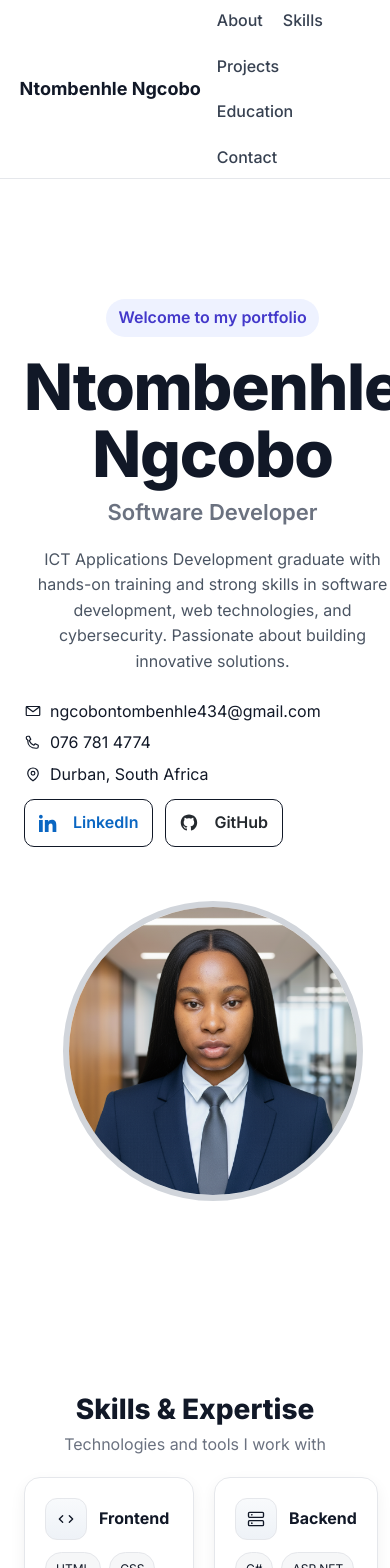
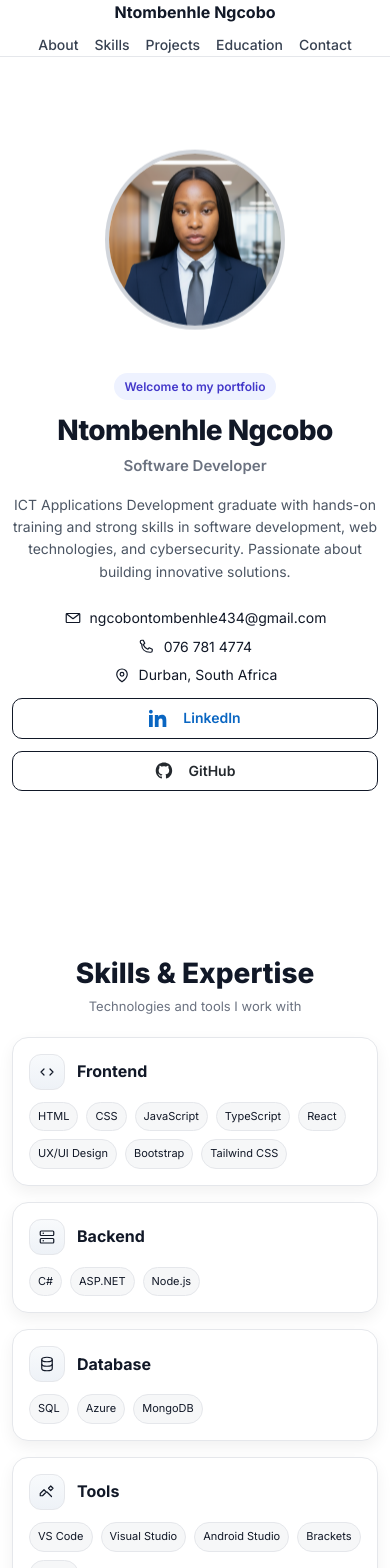
Before and after one commit to Ntombenhle2004/NP-Ngcobo-s-Portfolio, a React (Vite) app: page / in a window 390 px wide. Shown: the top 1568 px of the page. Built offline with nearby package versions, Linux system fonts and the light colour scheme.

Commit message:
did media querize

```diff
--- a/src/App.css
+++ b/src/App.css
@@ -122,6 +122,7 @@ a {
   grid-template-columns: repeat(12, 1fr);
   gap: 16px;
 }
+
 
 .card {
   background: #ffffff;
@@ -344,3 +345,153 @@ section .section-sub { color: #6b7280; }
   opacity: 1;
   transform: translateY(0);
 }
+
+
+
+
+
+
+
+
+
+
+
+
+
+
+
+
+
+
+
+
+
+/* Responsive */
+
+/* Large tablets and small desktops (1024px and below) */
+@media (max-width: 1024px) {
+  .container { max-width: 100%; padding: 0 20px; }
+  .hero-name { font-size: 56px; }
+  .hero-role { font-size: 20px; }
+  .hero-photo-circle { width: 320px; height: 320px; }
+}
+
+/* Tablets (900px and below) */
+@media (max-width: 900px) {
+  .hero-card {
+    grid-template-columns: 1fr;
+    text-align: center;
+    gap: 32px;
+  }
+  .hero-right { margin: 0 auto; }
+  .hero-left { order: -1; }
+  .cta-row { justify-content: center; }
+  .contact-line { align-items: center; }
+  .contact-grid { grid-template-columns: 1fr; }
+  .hero-photo-circle { width: 280px; height: 280px; }
+  .hero-name { font-size: 48px; }
+  .hero-role { font-size: 18px; }
+  .skills-grid-4 { grid-template-columns: 1fr 1fr; }
+  .soft-list { grid-template-columns: 1fr 1fr; }
+  .education-grid-2 { grid-template-columns: 1fr; }
+  .certs-grid { grid-template-columns: 1fr 1fr; }
+  .cards-grid { gap: 12px; }
+  .grid-span-4, .grid-span-6, .grid-span-12 { grid-column: span 12; }
+}
+
+/* Mobile landscape and small tablets (768px and below) */
+@media (max-width: 768px) {
+  .container { padding: 0 16px; }
+  .site-nav .container { padding: 0 16px; }
+  .nav-inner { min-height: auto; padding: 12px 0; }
+  .site-nav ul { gap: 16px; font-size: 14px; }
+  .brand { font-size: 16px; }
+
+  .hero-name { font-size: 40px; }
+  .hero-role { font-size: 16px; }
+  .hero-desc { font-size: 15px; }
+  .hero-photo-circle { width: 240px; height: 240px; }
+
+  section { padding: 40px 0; }
+  .cards-container { padding: 40px 0; }
+  .contact-form-container { padding: 40px 0; }
+
+  .section-title { font-size: 24px; }
+  .section-sub { font-size: 14px; }
+
+  .skills-grid-4 { grid-template-columns: 1fr; gap: 16px; }
+  .soft-list { grid-template-columns: 1fr; }
+  .certs-grid { grid-template-columns: 1fr; }
+
+  .btn { padding: 8px 12px; font-size: 14px; }
+  .cta-row { flex-direction: column; width: 100%; }
+  .cta-row .btn { width: 100%; justify-content: center; }
+}
+
+/* Mobile portrait (576px and below) */
+@media (max-width: 576px) {
+  .container { padding: 0 12px; }
+
+  .hero-name { font-size: 32px; }
+  .hero-role { font-size: 15px; }
+  .hero-desc { font-size: 14px; }
+  .hero-photo-circle { width: 200px; height: 200px; border-width: 4px; }
+  .small-tag { font-size: 12px; padding: 4px 10px; }
+
+  .section-title { font-size: 22px; }
+  .section-sub { font-size: 13px; }
+
+  .skill-card, .edu-card, .card { padding: 16px; }
+  .skill-icon, .edu-icon { width: 36px; height: 36px; }
+  .skill-icon svg, .edu-icon svg { width: 18px; height: 18px; }
+  .skill-title, .edu-title, .panel-title { font-size: 16px; }
+
+  .tag, .pill, .cert-chip { font-size: 11px; padding: 5px 8px; }
+
+  .project-thumb { height: 140px; }
+
+  .footer-inner {
+    flex-direction: column;
+    gap: 12px;
+    text-align: center;
+  }
+  .links { display: flex; flex-wrap: wrap; justify-content: center; }
+  .links a { margin: 0 8px; }
+
+  .dark-cta {
+    flex-direction: column;
+    gap: 16px;
+    padding: 20px;
+    text-align: center;
+  }
+  .dark-cta .cta-btn { width: 100%; }
+
+  .contact-line a, .contact-grid .contact-link { font-size: 14px; }
+  .contact-grid .btn { justify-content: center; }
+
+  /* Projects cards: 2 per row */
+  .cards-grid {
+    grid-template-columns: repeat(2, 1fr);
+    gap: 12px;
+  }
+  .card {
+    max-width: 160px;
+  }
+}
+
+/* Extra small devices (400px and below) */
+@media (max-width: 400px) {
+  .hero-name { font-size: 28px; }
+  .hero-photo-circle { width: 180px; height: 180px; }
+  .section-title { font-size: 20px; }
+  .nav-inner { flex-direction: column; gap: 8px; }
+  .site-nav ul { justify-content: flex-start; } /* left aligned */
+
+  /* Projects cards: 1 per row */
+  .cards-grid {
+    grid-template-columns: 1fr;
+  }
+  .card {
+    max-width: 100%;
+  }
+}
```
